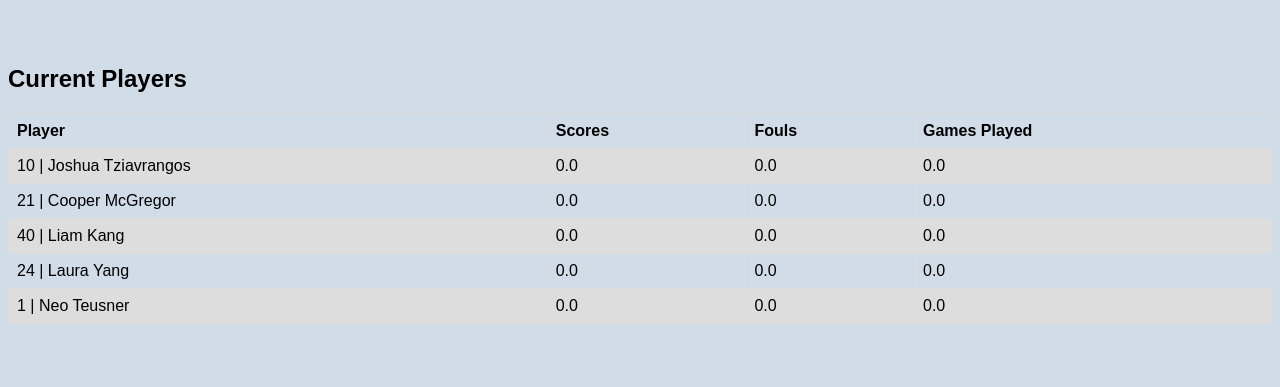
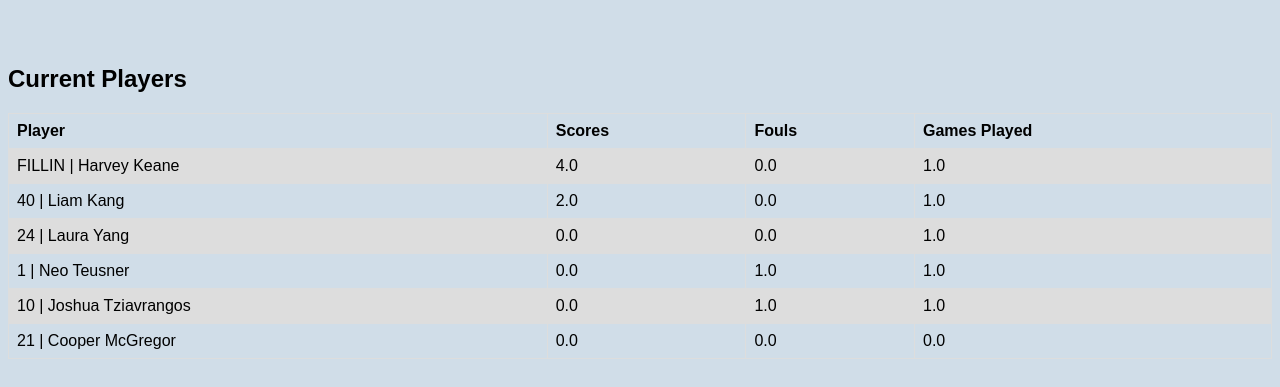
Before and after one commit to Oscar123456780/JSSCEvents, a plain HTML site: page basketball/Year6/Spain/index.html in a window 1280 px wide. Shown: the part 101-488 px from the top of the page. Drawn offline with Linux system fonts and the light colour scheme.

Commit message:
Update Scores Game 1 Year 6

```diff
--- a/basketball/Year6/Spain/index.html
+++ b/basketball/Year6/Spain/index.html
@@ -38,31 +38,37 @@
           <th>Games Played</th>
         </tr>
         <tr>
-          <td>10 | Joshua Tziavrangos</td>
+          <td>FILLIN | Harvey Keane</td>
+          <td>4.0</td>
           <td>0.0</td>
-          <td>0.0</td>
-          <td>0.0</td>
-        </tr>
-        <tr>
-          <td>21 | Cooper McGregor</td>
-          <td>0.0</td>
-          <td>0.0</td>
-          <td>0.0</td>
+          <td>1.0</td>
         </tr>
         <tr>
           <td>40 | Liam Kang</td>
+          <td>2.0</td>
           <td>0.0</td>
-          <td>0.0</td>
-          <td>0.0</td>
+          <td>1.0</td>
         </tr>
         <tr>
           <td>24 | Laura Yang</td>
           <td>0.0</td>
           <td>0.0</td>
-          <td>0.0</td>
+          <td>1.0</td>
         </tr>
         <tr>
           <td>1 | Neo Teusner</td>
+          <td>0.0</td>
+          <td>1.0</td>
+          <td>1.0</td>
+        </tr>
+        <tr>
+          <td>10 | Joshua Tziavrangos</td>
+          <td>0.0</td>
+          <td>1.0</td>
+          <td>1.0</td>
+        </tr>
+        <tr>
+          <td>21 | Cooper McGregor</td>
           <td>0.0</td>
           <td>0.0</td>
           <td>0.0</td>
```
Also changed, not shown: basketball/Year6/Argentina/index.html (+16 -10 lines), basketball/index.html (+6 -6 lines).
